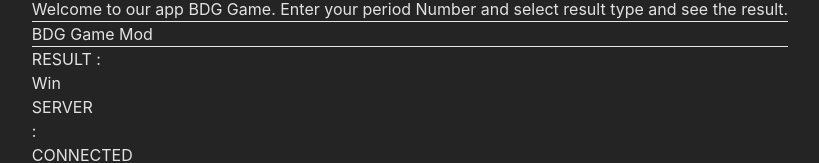
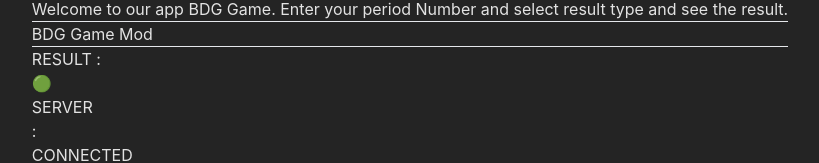
Before and after one commit to eaglefree007/bdg, a React (Vite) app: page / in a window 1280 px wide. Shown: the part 123-286 px from the top of the page, without its empty margins (230-1049 px from the left). Built offline with nearby package versions, Linux system fonts and the light colour scheme.

Commit message:
color  working

```diff
--- a/src/App.jsx
+++ b/src/App.jsx
@@ -58,7 +58,7 @@
       <div className="w-1/3 mx-auto gap-6 my-2">
       <div className="flex gap-4 justify-between mb-4">
           <p className=" font-bold">RESULT :</p>
-          <div className={`mx-auto  h-8 border border-pink-50 px-4  rounded-md py-auto font-bold`}>{color == "green" ? "Win" : "Loss"}</div>
+          <div className={`mx-auto text-3xl h-8 px-4  rounded-md py-auto font-bold`}>{color == "green" ? "🟢" : "🔴"}</div>
           {/* <div className={`mx-auto border border-red-50 h-8 w-8 rounded-full bg-${color}-600`}></div> */}
         </div>
         <div className=" flex gap-4 justify-between mb-4 font-bold">
```
